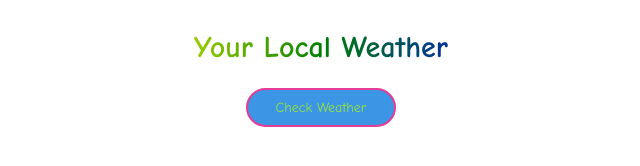
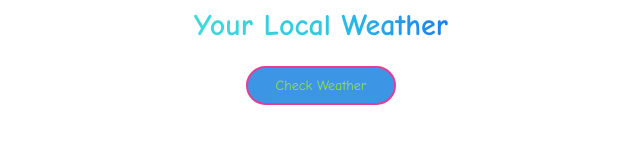
Before and after one commit to LaEsponja/WeatherApp, a plain HTML site: page index.html in a window 1280 px wide. Shown: the whole page, without its empty margins (319-959 px from the left). Drawn offline with Linux system fonts and the light colour scheme.

Commit message:
Changed background for title using div

```diff
--- a/Style.css
+++ b/Style.css
@@ -1,9 +1,24 @@
 .Title {
-  text-align: center;
+  display: flex;
+  justify-content: center;
+  align-items: center;
   font-family:"Comic Sans MS", cursive, sans-serif;
   font-weight: bold;
   font-size: 30px;
-  background-image: linear-gradient(to left, violet, indigo, blue, green, yellow, orange, red);
+  background-image: linear-gradient(
+      90deg,
+      rgba(255, 0, 0, 1) 0%,
+      rgba(255, 154, 0, 1) 10%,
+      rgba(208, 222, 33, 1) 20%,
+      rgba(79, 220, 74, 1) 30%,
+      rgba(63, 218, 216, 1) 40%,
+      rgba(47, 201, 226, 1) 50%,
+      rgba(28, 127, 238, 1) 60%,
+      rgba(95, 21, 242, 1) 70%,
+      rgba(186, 12, 248, 1) 80%,
+      rgba(251, 7, 217, 1) 90%,
+      rgba(255, 0, 0, 1) 100%
+  );
   background-clip:text;
   color: transparent;
   margin-bottom:25px;
@@ -38,3 +53,10 @@
   .Button:active {
     background-color: rgb(219, 29, 129);
   }
+
+.rainbow-box {
+  margin:auto;
+  width: 80vw;
+  height: 50px;
+  position: absolute;
+}
--- a/index.html
+++ b/index.html
@@ -6,10 +6,11 @@
       <link rel="stylesheet" href="Style.css">
     </head>
   <body>
+    <div class="rainbow-box"></div>
+    <div class="Title">
+      Your Local Weather
+    </div>
 
-    <p class="Title">
-      Your Local Weather
-    </p>
     <div class="Button-container">
       <button class="Button">
         Check Weather
```
